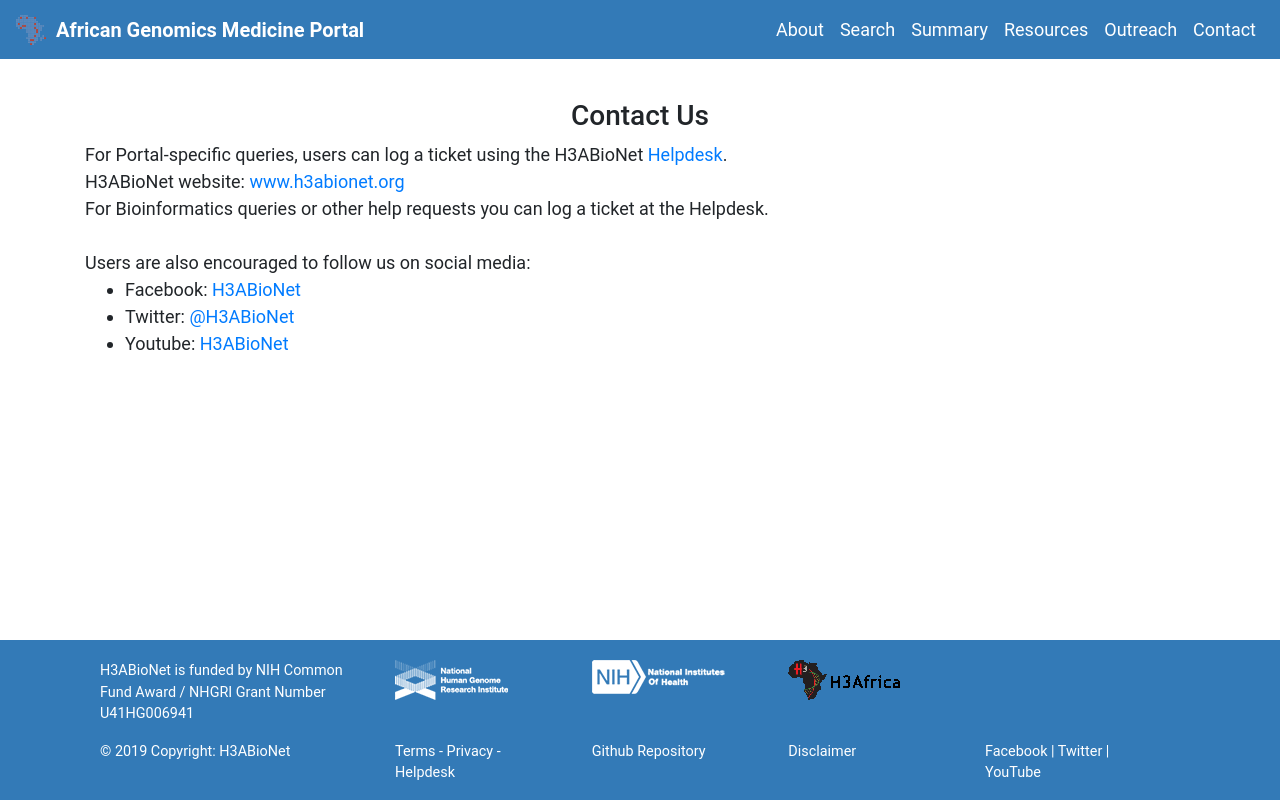
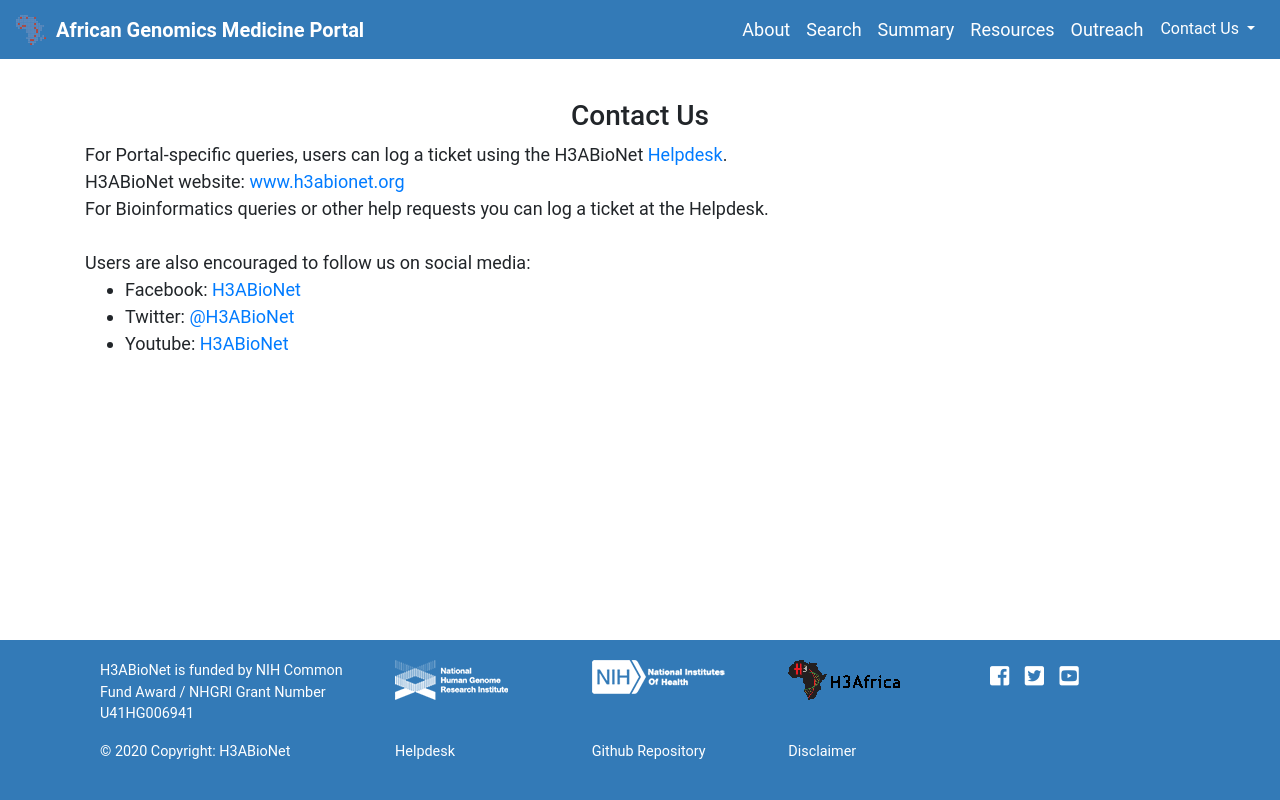
Before and after one commit to h3abionet/african_genomics_medicine_portal, a Django app: page /contact/ in a window 1280 px wide. Run offline with Django 3.2, Linux system fonts and the light colour scheme; some libraries are stand-ins or nearby versions.

Commit message:
customize title. add dropdown to contact page. change copyright year on footer to calculate dynamicly. modify footer links. use social media icons instead of names

```diff
--- a/agmp_app/templates/mainLayout.html
+++ b/agmp_app/templates/mainLayout.html
@@ -6,7 +6,11 @@
 	<meta charset="utf-8">
 	<meta name="viewport" content="width=device-width, initial-scale=1">
 	<meta http-equiv="x-ua-compatible" content="ie=edge">
-	<title>Precision Medicine Portal</title>
+	<title>
+		Precision Medicine Portal
+		{% block title %}
+		{% endblock %}
+	</title>
 	{% block js_top %}
 	{% endblock %}
 		<link rel="stylesheet" href="https://stackpath.bootstrapcdn.com/bootstrap/4.3.1/css/bootstrap.min.css" integrity="sha384-ggOyR0iXCbMQv3Xipma34MD+dH/1fQ784/j6cY/iJTQUOhcWr7x9JvoRxT2MZw1T" crossorigin="anonymous">
@@ -46,7 +50,15 @@
 						<a class="nav-link text-white" href="/outreach/">Outreach</a>
 					</li>
 					<li class="nav-item ml-auto py-0">
-						<a class="nav-link text-white" href="/contact/">Contact</a>
+						<div class="dropdown">
+							<button class="btn dropdown-toggle nav-link text-white" type="button" data-toggle="dropdown" aria-haspopup="true">
+							  Contact Us
+							</button>
+							<div class="dropdown-menu dropdown-menu-right" aria-labelledby="dropdownMenuButton">
+							  <a class="dropdown-item" href="/contact">Contact Us</a>
+							  <a class="dropdown-item" href="/faqs">FAQs</a>
+							</div>
+						  </div>
 					</li>
 				</ul>
 			</div>
@@ -75,6 +87,7 @@
 
 		<!-- Footer Links -->
 		<div class="container-fluid text-center text-md-left">
+
 			<div class="row">
 				<div class="col-md-3">
 					<p>H3ABioNet is funded by NIH Common Fund Award / NHGRI Grant Number U41HG006941</p>
@@ -83,15 +96,19 @@
 				<div class="col-md-2"><img src="{% static "img/NIH-logo_footer.png" %}" class="img-responsive"></div>
 				<div class="col-md-2"><a href="https://h3africa.org/"><img src="{% static "img/h3africa-_partner.png" %}" class="img-responsive"></a></div>
 				<!-- <div class="col-md-2"><img src="{% static "img/idm_uct_logo.png" %}" class="img-responsive"></div> -->
+				<div class="col-md-2" style="font-size: 22px;">
+					<a target="_blank" href="https://www.facebook.com/H3ABioNet" style="padding: 5px;"><i class="fab fa-facebook-square icon-large"></i></a>
+					<a target="_blank" href="https://twitter.com/H3ABioNet" style="padding: 5px;"><i class="fab fa-twitter-square"></i></a>
+					<a target="_blank" href="https://www.youtube.com/channel/UCMYQE_GYsOKY6-j8z9N6Adw" style="padding: 5px;"><i class="fab fa-youtube-square"></i></a>
+				</div>
 			</div>
 		</div>
 
 		<div class="row">
 			<div class="col-md-3">
-				<p> © 2019 Copyright:<a href="https://h3abionet.org/"> H3ABioNet</a></p>
+				<p> © {% now "Y" %} Copyright:<a href="https://h3abionet.org/"> H3ABioNet</a></p>
 			</div>
 			<div class="col-md-2">
-				<a href="https://h3abionet.org/"> Terms</a> - <a href="https://h3abionet.org/"> Privacy</a> -
 				<a href="https://helpdesk.h3abionet.org/"> Helpdesk</a>
 			</div>
 			<div class="col-md-2">
@@ -100,11 +117,6 @@
 			<div class="col-md-2">
 				<a href="/disclaimer">Disclaimer</a>
 			</div>
-			<div class="col-md-2">
-				<a target="_blank" href="https://www.facebook.com/H3ABioNet">Facebook</a> |
-				<a target="_blank" href="https://twitter.com/H3ABioNet">Twitter</a> |
-				<a target="_blank" href="https://www.youtube.com/channel/UCMYQE_GYsOKY6-j8z9N6Adw">YouTube</a>
-			</div>
 		</div>
 	</footer>
 	<!-- Footer -->
```
